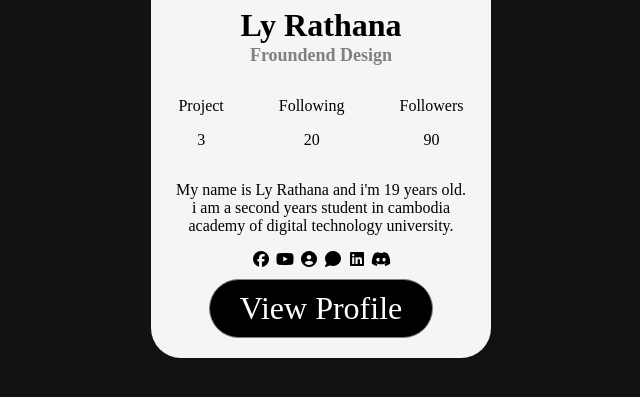
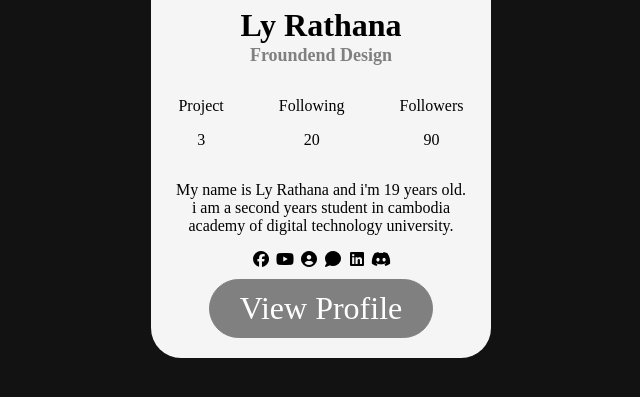
Before and after one commit to rathanaly12/lyrathanaW2, a plain HTML site: page EX-4/index.html in a window 1280 px wide. In both pictures the pointer is over the button "View Profile". Shown: the part 213-610 px from the top of the page, without its empty margins (319-959 px from the left). Drawn offline with Linux system fonts and the light colour scheme.

Commit message:
first commit

```diff
--- a/EX-4/style1.css
+++ b/EX-4/style1.css
@@ -68,3 +68,7 @@ h2{
     font-size: 18px;
     color:gray
 }
+button:hover{
+    background-color: gray;
+    color: white;
+}
```
